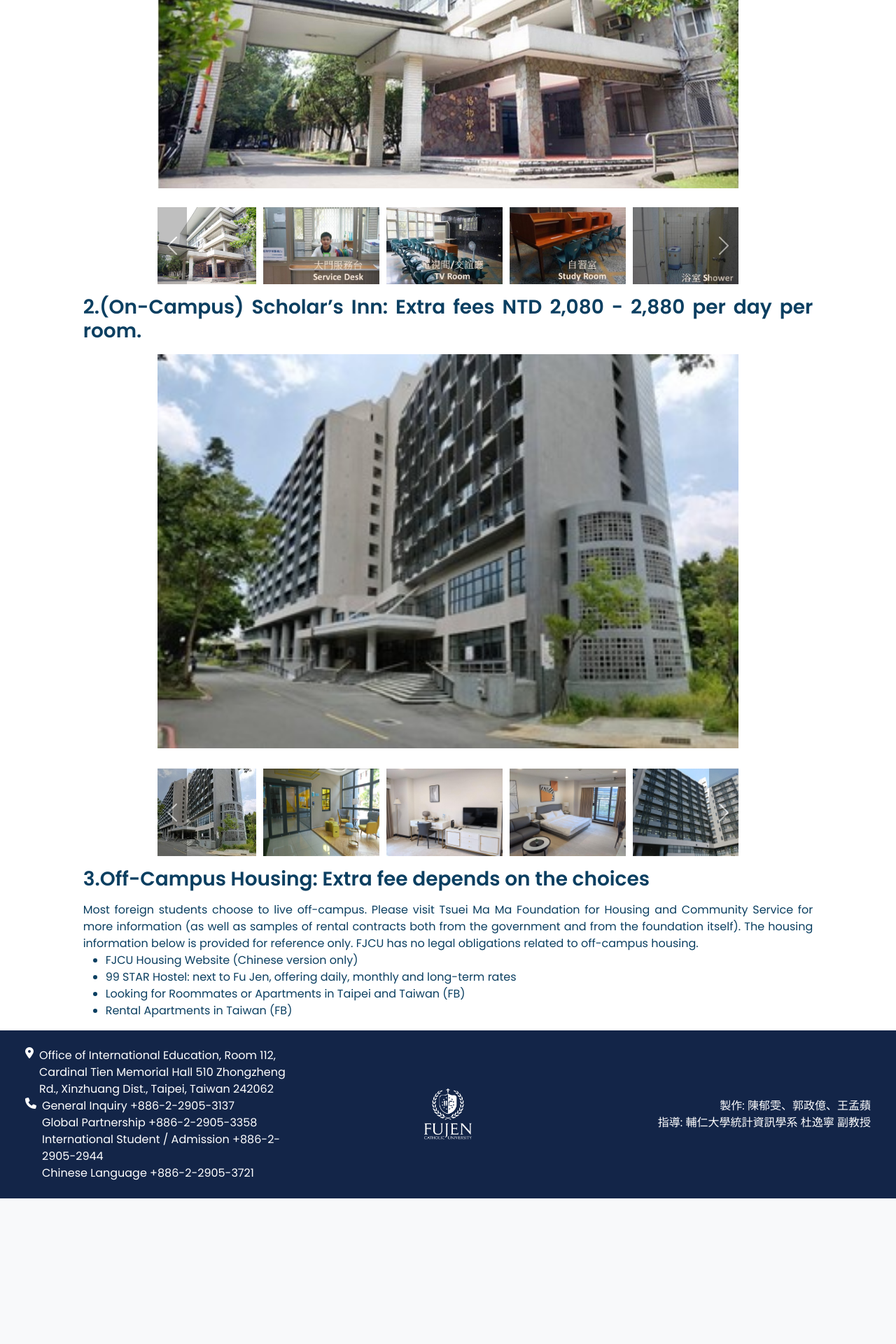
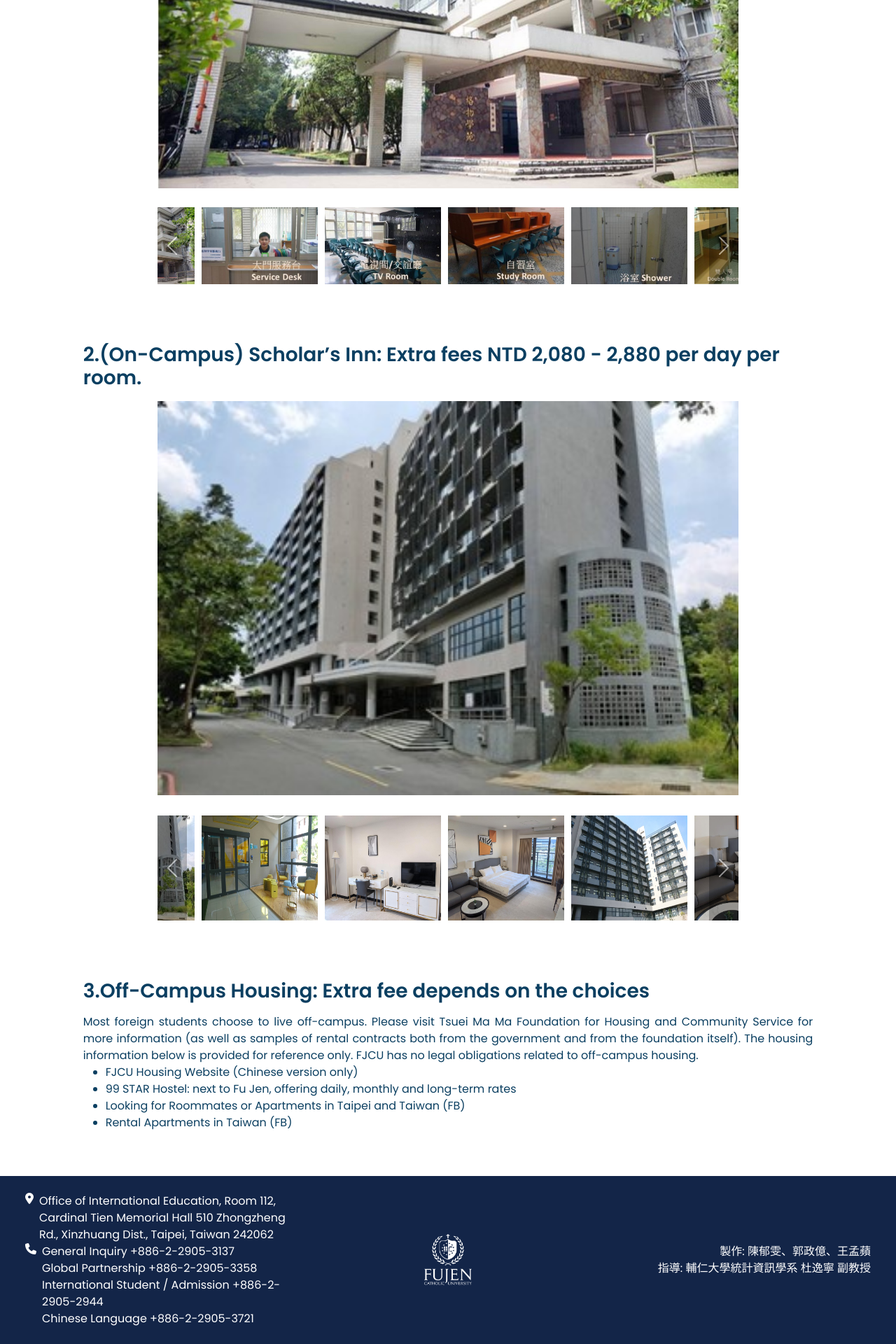
Before and after one commit to yuwen9012/fujenglobal, a PHP site: page /accommodation.php in a window 1280 px wide. Shown: the part 763-2683 px from the top of the page at 70% size. Before the commit the page ends 2475 px from the top, so only its background shows below. Run offline with PHP 8.4, Linux system fonts and the light colour scheme.

Commit message:
調整圖片顯示

```diff
--- a/accommodation.php
+++ b/accommodation.php
@@ -91,8 +91,9 @@
                                    <img src="images/Kewu1.jpg" alt="..." onclick="showImage('images/Kewu1.jpg')" style="cursor: pointer;">
                                    <img src="images/Kewu2.jpg" alt="..." onclick="showImage('images/Kewu2.jpg')" style="cursor: pointer;">
                                    <img src="images/Kewu3.jpg" alt="..." onclick="showImage('images/Kewu3.jpg')" style="cursor: pointer;">
-                                   <img src="images/Kewu4.jpg" alt="..." onclick="showImage('images/Kewu4.jpg')" style="cursor: pointer;">
+                                   <img src="images/Kewu4.jpg" alt="..." onclick="showImage('images/Kewu1.jpg')" style="cursor: pointer;">
                                    <img src="images/Kewu5.jpg" alt="..." onclick="showImage('images/Kewu5.jpg')" style="cursor: pointer;">
+                                   <img src="images/Kewu6.jpg" alt="..." onclick="showImage('images/Kewu6.jpg')" style="cursor: pointer;">
 
                                </div>
                            </div>
@@ -103,6 +104,7 @@
                                    <img src="images/Kewu2.jpg" alt="..." onclick="showImage('images/Kewu2.jpg')" style="cursor: pointer;">
                                    <img src="images/Kewu3.jpg" alt="..." onclick="showImage('images/Kewu3.jpg')" style="cursor: pointer;">
                                    <img src="images/Kewu4.jpg" alt="..." onclick="showImage('images/Kewu4.jpg')" style="cursor: pointer;">
+                                   <img src="images/Kewu5.jpg" alt="..." onclick="showImage('images/Kewu5.jpg')" style="cursor: pointer;">
                                </div>
                            </div>
                        </div>
@@ -119,20 +121,21 @@
                <div class="col-md-2 right-section"></div>
            </div>
        </div>
-
-        <div class="container-fluid introduction-block">
+        <div class="container-fluid introduction-block1">
         <div class="row">
             <div class="col-md-1 left-section">
             </div>
 
             <div class="col-md-10 center-section">
-                    <h3 class="my-3 fw-bolder">2.(On-Campus) Scholar’s Inn: Extra fees NTD 2,080 - 2,880 per day per room.</h3>
+                <h3 class="my-3 fw-bolder"><br><br>2.(On-Campus) Scholar’s Inn: Extra fees NTD 2,080 - 2,880 per day per room.</h3>
             </div>
 
             <div class="col-md-1 right-section">
             </div>
         </div>
         </div>
+
+
         <div class="container-fluid introduction-block">
              <div class="row">
                  <div class="col-md-2 left-section"></div>
@@ -155,15 +158,17 @@
                                    <img src="images/Scholar7.jpg" alt="..." onclick="showImage1('images/Scholar7.jpg')" style="cursor: pointer;">
                                    <img src="images/Scholar8.jpg" alt="..." onclick="showImage1('images/Scholar8.jpg')" style="cursor: pointer;">
                                    <img src="images/Scholar1.jpg" alt="..." onclick="showImage1('images/Scholar1.jpg')" style="cursor: pointer;">
+                                   <img src="images/Scholar6.jpg" alt="..." onclick="showImage1('images/Scholar6.jpg')" style="cursor: pointer;">
                                </div>
                            </div>
                            <div class="carousel-item">
                                <div class="d-flex">
-                                   <img src="images/Scholar6.jpg" alt="..." onclick="showImage1('images/Scholar6.jpg')" style="cursor: pointer;">
+                                   <img src="images/Scholar1.jpg" alt="..." onclick="showImage1('images/Scholar1.jpg')" style="cursor: pointer;">
                                    <img src="images/Scholar7.jpg" alt="..." onclick="showImage1('images/Scholar7.jpg')" style="cursor: pointer;">
                                    <img src="images/Scholar8.jpg" alt="..." onclick="showImage1('images/Scholar8.jpg')" style="cursor: pointer;">
                                    <img src="images/Scholar9.jpg" alt="..." onclick="showImage1('images/Scholar9.jpg')" style="cursor: pointer;">
                                    <img src="images/Scholar10.jpg" alt="..." onclick="showImage1('images/Scholar10.jpg')" style="cursor: pointer;">
+                                   <img src="images/Scholar11.jpg" alt="..." onclick="showImage1('images/Scholar11.jpg')" style="cursor: pointer;">
                                </div>
                            </div>
                        </div>
@@ -187,7 +192,7 @@
             </div>
 
             <div class="col-md-10 center-section">
-                <h3 class="my-3 fw-bolder">3.Off-Campus Housing: Extra fee depends on the choices</h3>
+                <h3 class="my-3 fw-bolder"><br><br>3.Off-Campus Housing: Extra fee depends on the choices</h3>
                 <span class="justify-text">Most foreign students choose to live off-campus. Please visit Tsuei Ma Ma Foundation for Housing and Community Service for more information (as well as samples of rental contracts both from the government and from the foundation itself). The housing information below is provided for reference only. FJCU has no legal obligations related to off-campus housing.</span>
                 <ul class="custom-list">
                     <li>FJCU Housing Website (Chinese version only)</li>
@@ -195,6 +200,7 @@
                     <li>Looking for Roommates or Apartments in Taipei and Taiwan (FB)</li>
                     <li>Rental Apartments in Taiwan (FB)</li>
                 </ul>
+                <br><br>
             </div>
 
             <div class="col-md-1 right-section">
```
Lines whose indentation alone changed are shown as unchanged.
